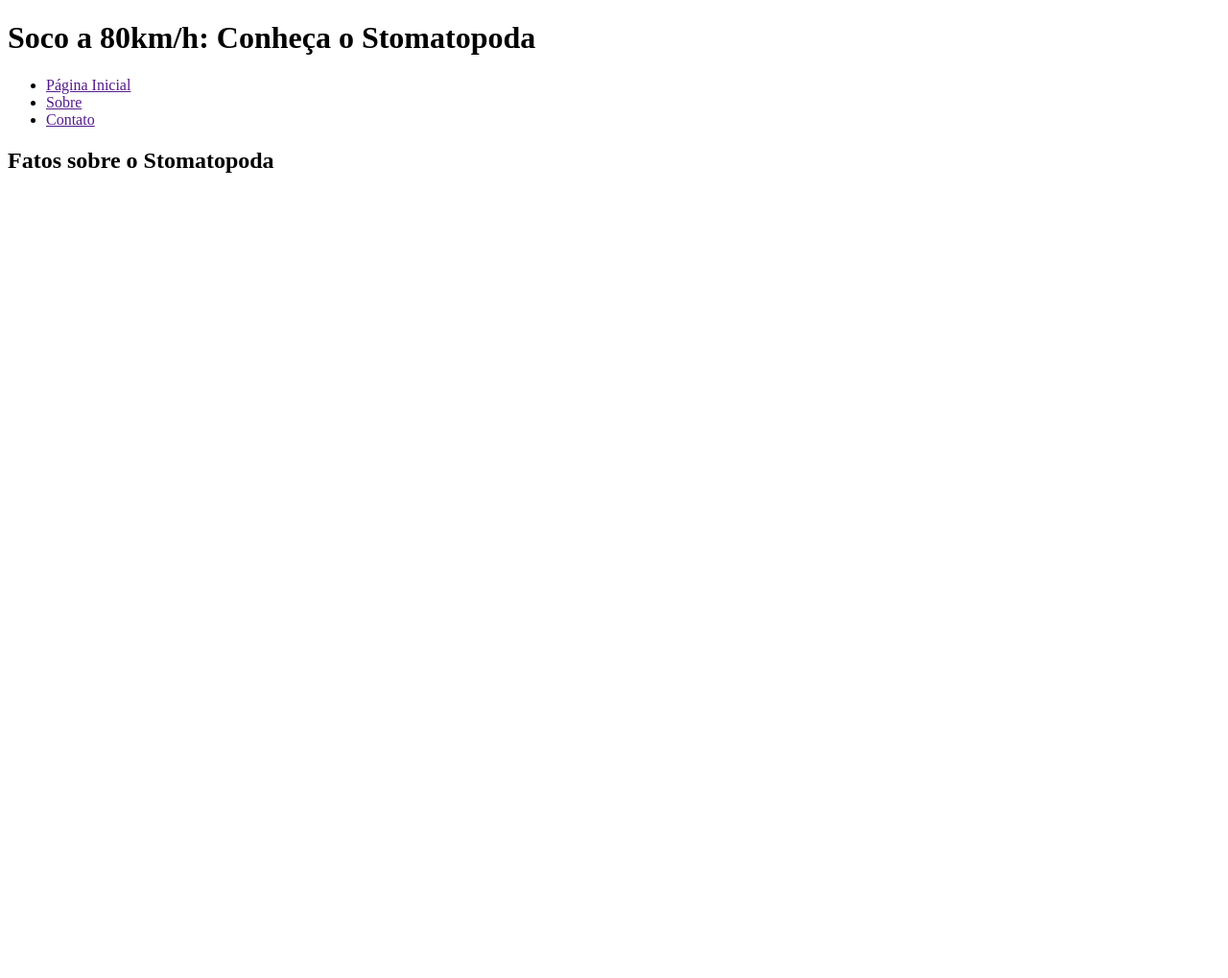
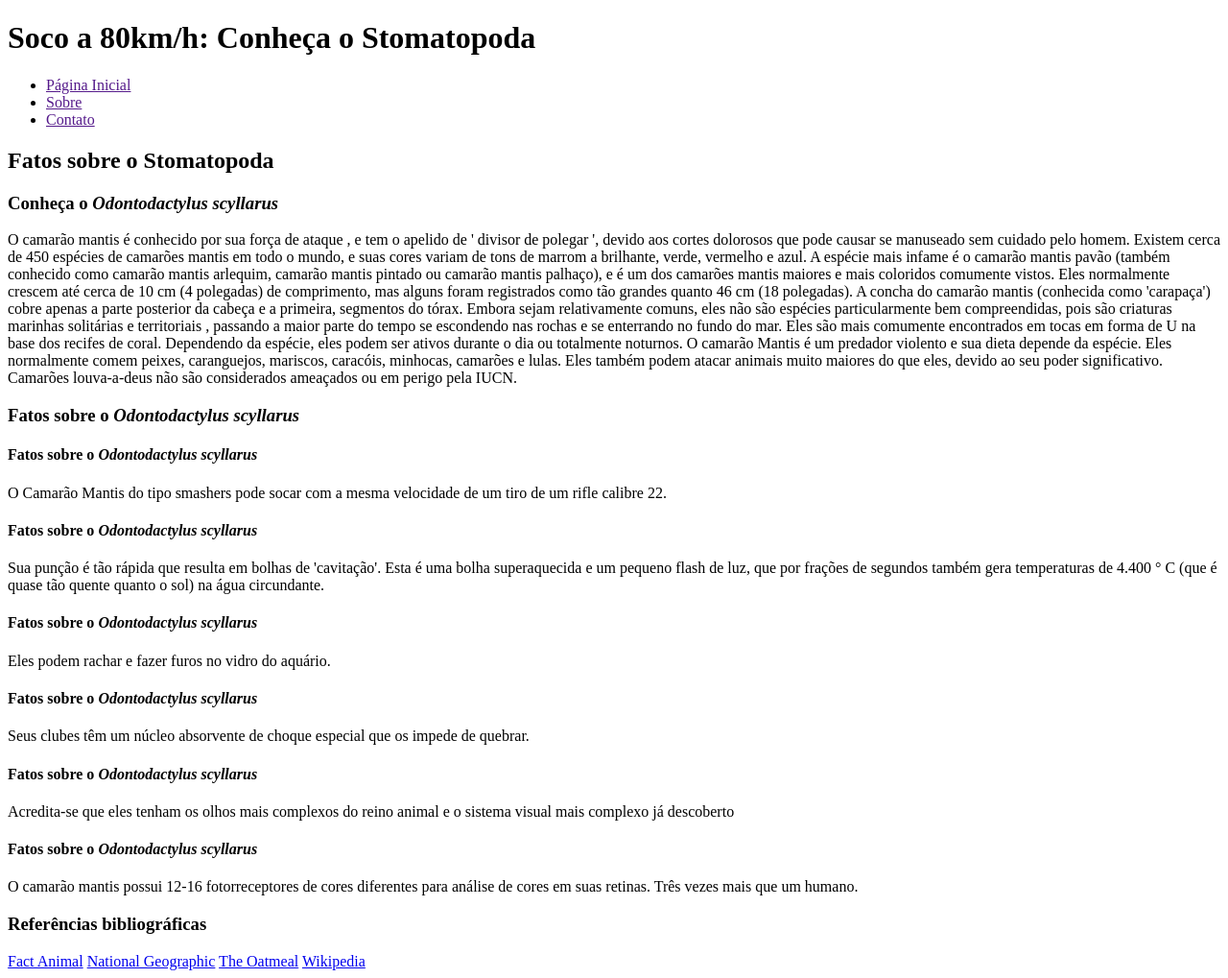
Before and after one commit to Strongreen/trybe-exercises, a plain HTML site: page bloco3/dia_4/animais_impressionantes.html in a window 1280 px wide. Shown: the whole page at 96% size. Before the commit the page ends 800 px from the top, so only its background shows below. Drawn offline with Linux system fonts and the light colour scheme.

Commit message:
Estruturando o site conforme descrito nas tarefas, porem fora de ordem

```diff
--- a/bloco3/dia_4/animais_impressionantes.html
+++ b/bloco3/dia_4/animais_impressionantes.html
@@ -15,11 +15,87 @@
         <li><a href="">Contato</a></li>
       </ul>
     </nav>
-    <article class="fatos">
+    <article class="content">
       <header class="header">
         <h2>Fatos sobre o Stomatopoda</h2>
       </header>
+      <section class="sobre">
+        <header class="header">
+          <h3>Conheça o <em>Odontodactylus scyllarus</em></h3>
+        </header>
+
+        <p>O camarão mantis é conhecido por sua força de ataque , e tem o apelido de ' divisor de polegar ', devido aos cortes dolorosos que pode causar se manuseado sem cuidado pelo homem.
+
+          Existem cerca de 450 espécies de camarões mantis em todo o mundo, e suas cores variam de tons de marrom a brilhante, verde, vermelho e azul. A espécie mais infame é o camarão mantis pavão (também conhecido como camarão mantis arlequim, camarão mantis pintado ou camarão mantis palhaço), e é um dos camarões mantis maiores e mais coloridos comumente vistos.
+
+          Eles normalmente crescem até cerca de 10 cm (4 polegadas) de comprimento, mas alguns foram registrados como tão grandes quanto 46 cm (18 polegadas). A concha do camarão mantis (conhecida como 'carapaça') cobre apenas a parte posterior da cabeça e a primeira, segmentos do tórax.
+
+          Embora sejam relativamente comuns, eles não são espécies particularmente bem compreendidas, pois são criaturas marinhas solitárias e territoriais , passando a maior parte do tempo se escondendo nas rochas e se enterrando no fundo do mar.
+
+          Eles são mais comumente encontrados em tocas em forma de U na base dos recifes de coral. Dependendo da espécie, eles podem ser ativos durante o dia ou totalmente noturnos.
+
+          O camarão Mantis é um predador violento e sua dieta depende da espécie. Eles normalmente comem peixes, caranguejos, mariscos, caracóis, minhocas, camarões e lulas. Eles também podem atacar animais muito maiores do que eles, devido ao seu poder significativo.
+
+          Camarões louva-a-deus não são considerados ameaçados ou em perigo pela IUCN.
+        </p>
+
+      </section>
+
+      <section class="fatos">
+        <header class="header">
+          <h3>Fatos sobre o <em>Odontodactylus scyllarus</em></h3>
+        </header>
+
+        <section>
+          <header class="header">
+            <h4>Fatos sobre o <em>Odontodactylus scyllarus</em></h4>
+          </header>
+          <p>O Camarão Mantis do tipo smashers pode socar com a mesma velocidade de um tiro de um rifle calibre 22.</p>
+        </section>
+
+        <section>
+          <header class="header">
+            <h4>Fatos sobre o <em>Odontodactylus scyllarus</em></h4>
+          </header>
+          <p>Sua punção é tão rápida que resulta em bolhas de 'cavitação'. Esta é uma bolha superaquecida e um pequeno flash de luz, que por frações de segundos também gera temperaturas de 4.400 ° C (que é quase tão quente quanto o sol) na água circundante.</p>
+        </section>
+
+        <section>
+          <header class="header">
+            <h4>Fatos sobre o <em>Odontodactylus scyllarus</em></h4>
+          </header>
+          <p>Eles podem rachar e fazer furos no vidro do aquário.</p>
+        </section>
+
+        <section>
+          <header class="header">
+            <h4>Fatos sobre o <em>Odontodactylus scyllarus</em></h4>
+          </header>
+          <p>Seus clubes têm um núcleo absorvente de choque especial que os impede de quebrar.</p>
+        </section>
+
+        <section>
+          <header class="header">
+            <h4>Fatos sobre o <em>Odontodactylus scyllarus</em></h4>
+          </header>
+          <p>Acredita-se que eles tenham os olhos mais complexos do reino animal e o sistema visual mais complexo já descoberto</p>
+        </section>
+        <section>
+          <header class="header">
+            <h4>Fatos sobre o <em>Odontodactylus scyllarus</em></h4>
+          </header>
+          <p>O camarão mantis possui 12-16 fotorreceptores de cores diferentes para análise de cores em suas retinas. Três vezes mais que um humano.</p>
+        </section>
+      </section>
+      <section class="Referencia">
+        <header class="header">
+          <h3>Referências bibliográficas</h3>
+          <a href="https://factanimal.com/mantis-shrimp/">Fact Animal</a>
+          <a href="https://www.nationalgeographic.com/science/phenomena/2014/07/03/natures-most-amazing-eyes-just-got-a-bit-weirder/">National Geographic</a>
+          <a href="https://theoatmeal.com/comics/mantis_shrimp">The Oatmeal</a>
+          <a href="https://pt.wikipedia.org/wiki/Stomatopoda">Wikipedia</a>
+        </header>
+      </section>
     </article>
-
   </body>
 </html>
```
